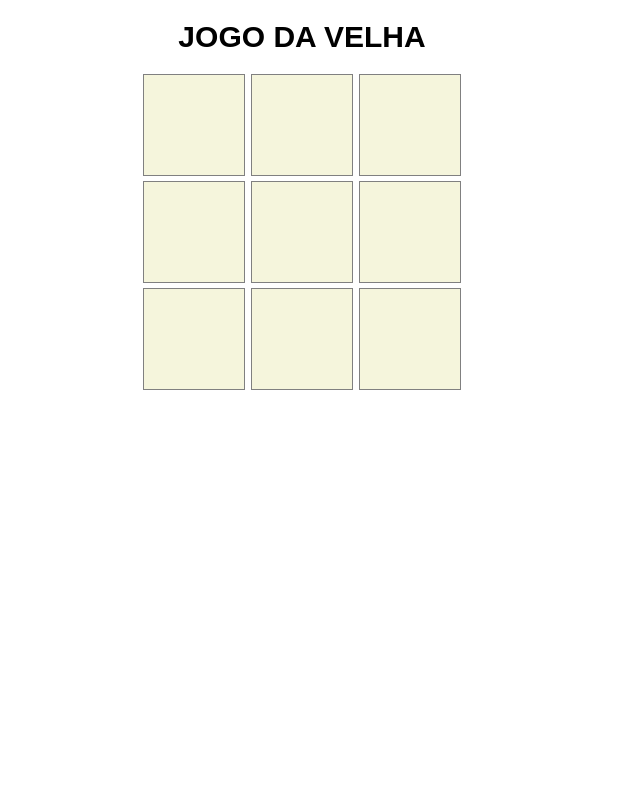
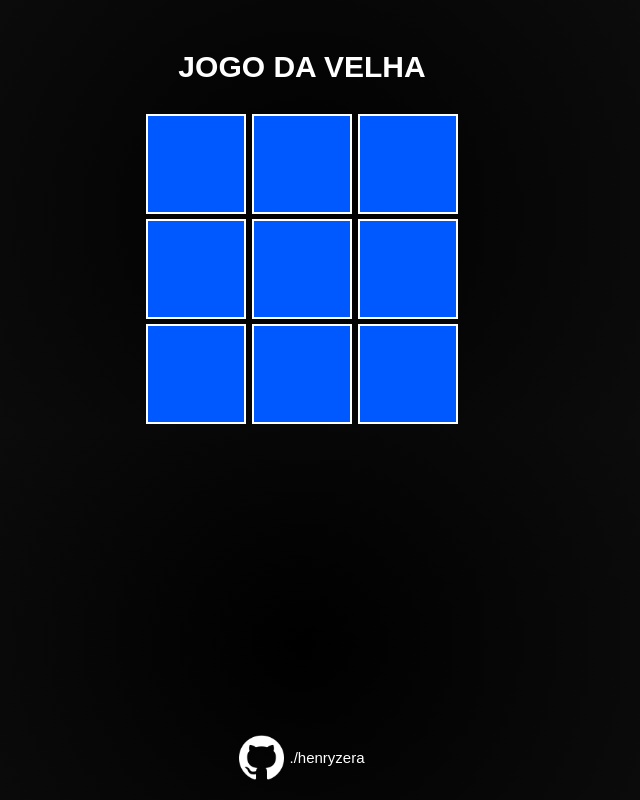
Before and after one commit to henryzera/Jogo-da-Velha, a plain HTML site: page index.html in a window 1280 px wide. Shown: the whole page, without its empty margins (338-978 px from the left). Drawn offline with Linux system fonts and the light colour scheme.

Commit message:
Ajuste geral no css

```diff
--- a/index.html
+++ b/index.html
@@ -34,7 +34,13 @@
         <button id="playAgain">Jogar novamente</button>
     </div>
 
+    <footer>
+        <img src="./assets/github.png" alt="github">
+        <a target="_blank" href="https://github.com/henryzera">./henryzera</a>
+    </footer>
+
     <script src="./scripts/game.js"></script>
     <script src="./scripts/interface.js"></script>
+
 </body>
 </html>
--- a/styles/style.css
+++ b/styles/style.css
@@ -1,21 +1,53 @@
+*{
+    margin: 0;
+    padding: 0;
+    box-sizing: border-box;
+    font-family: Arial, Helvetica, sans-serif;
+}
+
 body{
     text-align: center;
-    font-family: Arial, Helvetica, sans-serif;
     font-size: 20px;
+    background: rgb(0,0,0);
+    background: radial-gradient(circle, rgba(0,0,0,1) 0%, rgba(20,20,20,1) 100%);
+    color: white;
+
 }
 
 h1{
     font-size: 1.5em;
     font-weight: bold;
+    margin: 50px 0 30px 0;
+}
+
+footer{
+    display: flex;
+    justify-content: center;
+    width: 100%;
+    padding: 20px;
+    position: fixed;
+    bottom: 0;
+}
+
+img{
+    width: 45px;
+}
+
+a{
+    display: flex;
+    align-items: center;
+    font-size: 0.75em;
+    text-decoration: none;
+    color: inherit;
+    margin-left: 5px;
 }
 
 .square{
     width: 100px;
     height: 100px;
-    background-color: beige;
-    border: 1px solid gray;
+    background-color: rgb(0, 89, 255);
+    border: 2px solid white;
     display: inline-block;
-    /* position: relative; */
 }
 
 .O{
@@ -52,6 +84,13 @@ h1{
 
 #playAgain{
     display: block;
+    border: 1px solid white;
+    padding: 10px;
+    font-size: 1rem;
+    border-radius: 12px;
+    color: white;
+    background-color: rgb(0, 89, 255);
+    cursor: pointer;
 }
 
 #menu{
```
Also changed, not shown: assets/github.png (added).
